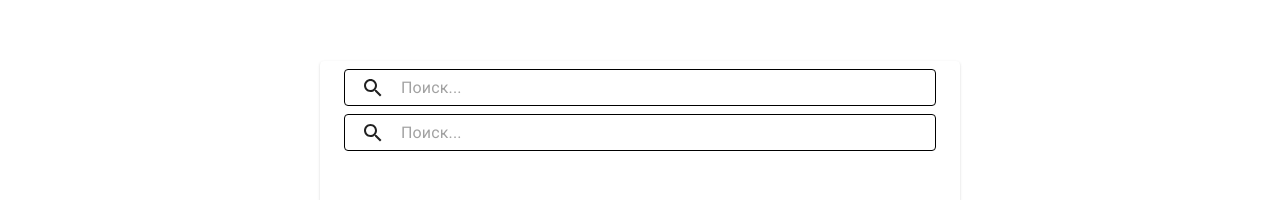
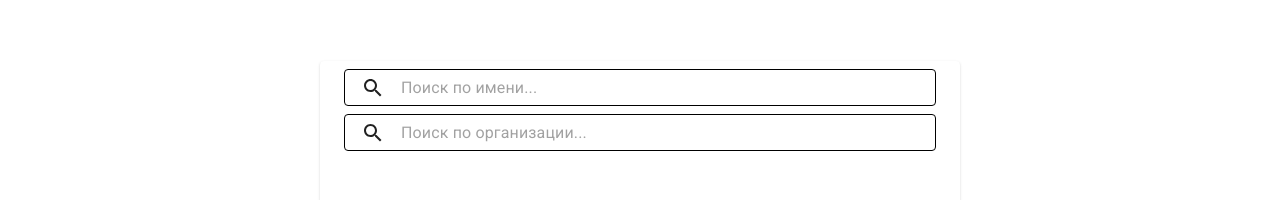
Before and after one commit to pamugk/org-info-client, a React (Create React App) app: page /employees/list in a window 1280 px wide. Shown: the part 171-371 px from the top of the page. Built offline with nearby package versions, Linux system fonts and the light colour scheme; no server answers.

Commit message:
Introduced placeholders for searchbars

```diff
--- a/src/components/EmployeeTable.jsx
+++ b/src/components/EmployeeTable.jsx
@@ -25,6 +25,7 @@ const EmployeeTable = (props) => {
         <SearchBar
             onChange={searchNameChanged}
             onKeyPress={searchKeyPressed}
+            placeholder="Поиск по имени..."
             value={searchName}
         />
         {
@@ -32,6 +33,7 @@ const EmployeeTable = (props) => {
             <SearchBar
                 onChange={searchOrgChanged}
                 onKeyPress={searchKeyPressed}
+                placeholder="Поиск по организации..."
                 value={searchOrg}
             /> : null
         }
--- a/src/components/OrganizationTable.jsx
+++ b/src/components/OrganizationTable.jsx
@@ -22,6 +22,7 @@ const OrganizationTable = (props) => {
         <SearchBar
             onChange={searchNameChanged}
             onKeyPress={searchKeyPressed}
+            placeholder="Поиск по названию..."
             value={searchName}
         />
         <SearchableTable
--- a/src/components/SearchBar.jsx
+++ b/src/components/SearchBar.jsx
@@ -55,7 +55,7 @@ const useStyles = makeStyles((theme) => ({
             }}
             onChange={props.onChange}
             onKeyPress={props.onKeyPress}
-            placeholder="Поиск..."
+            placeholder={typeof props.placeholder == "undefined" ? "Поиск..." : props.placeholder}
             value={props.value}
         />
     </div>;
@@ -64,6 +64,7 @@ const useStyles = makeStyles((theme) => ({
   SearchBar.propTypes = {
     onChange: PropTypes.func,
     onKeyPress: PropTypes.func,
+    placeholder: PropTypes.string,
     value: PropTypes.string.isRequired
   };
 
```
